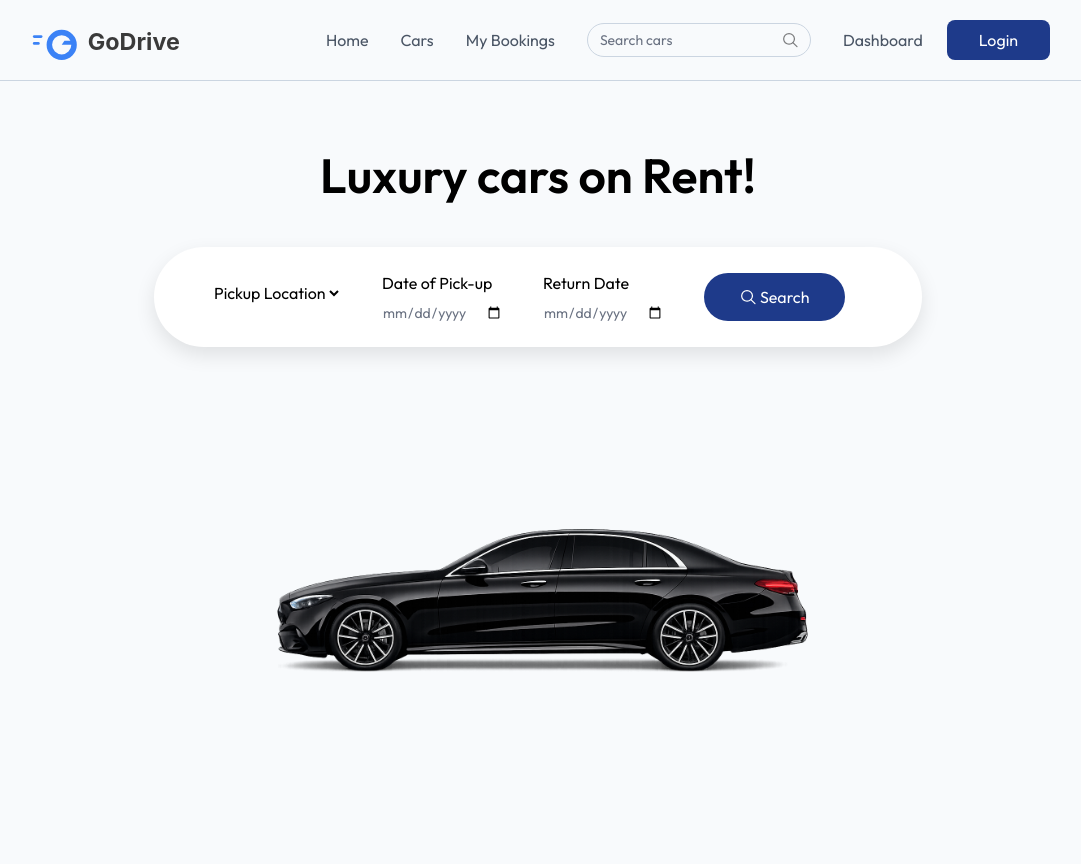
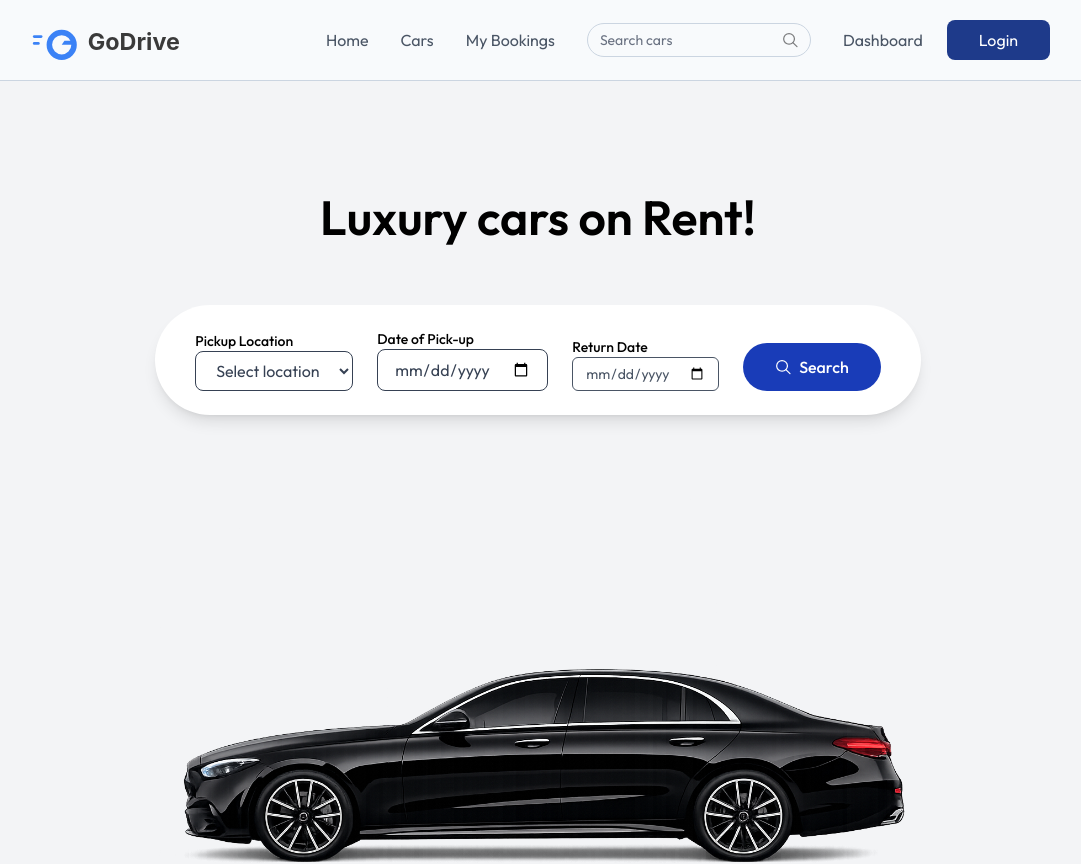
Before and after one commit to athmika2904/CarRental-Website, a React (Vite) app in the folder clientpage/: page / in a window 1280 px wide. Shown: the top 864 px of the page, without its empty margins (102-1183 px from the left). Built offline with nearby package versions, Linux system fonts and the light colour scheme.

Commit message:
changed css of hero page

```diff
--- a/clientpage/src/assets/assets.js
+++ b/clientpage/src/assets/assets.js
@@ -139,7 +139,7 @@ export const dummyCarData = [
         "pricePerDay": 11000,
         "location": "Delhi",
         "description": "The Honda Civic is a reliable compact sedan known for efficiency and comfort.",
-        "isAvaliable": true,
+        "isAvailable": true,
         "createdAt": "2025-05-11T09:20:57.993Z",
     },
     {
@@ -156,7 +156,7 @@ export const dummyCarData = [
         "pricePerDay": 6500,
         "location": "Bengaluru",
         "description": "The Toyota Fortuner is a powerful SUV popular for long drives, off-road capability, and premium comfort.",
-        "isAvaliable": true,
+        "isAvailable": true,
         "createdAt": "2025-06-14T09:20:30.215Z",
     },
     {
@@ -173,7 +173,7 @@ export const dummyCarData = [
         "pricePerDay": 3200,
         "location": "Mumbai",
         "description": "The Hyundai Creta is a stylish compact SUV offering great mileage, comfort, and modern features.",
-        "isAvaliable": true,
+        "isAvailable": true,
         "createdAt": "2025-07-05T11:05:15.215Z",
     }
 ];
--- /dev/null
+++ b/clientpage/src/components/Banner.jsx
@@ -0,0 +1,13 @@
+import React from 'react'
+
+const Banner = () => {
+  return (
+    <div className='flex flex-col md:flex-row md:items-start items-center justify-between
+    px-8 md:pl-14 pt-10 bg-linear-to-r from-[#0558FE] to-[#A9CFFF] max-w-6xl mx-3
+    md:mx-auto rounded-2xl overflow-hidden'>
+
+    </div>
+  )
+}
+
+export default Banner
--- a/clientpage/src/components/Carcard.jsx
+++ b/clientpage/src/components/Carcard.jsx
@@ -1,11 +1,11 @@
 import React from 'react'
 import { assets } from '../assets/assets';
-
+import { useNavigate } from 'react-router-dom'
 const Carcard = ({car}) => {
-    const currency=import.meta.env.VITE_CURRENCY;
+    const navigate=useNavigate();
   return (
-    <div className='group rounded-xl overflow-hidden shadow-lg hover:-translate-y-1
-    transition-all duration-500 cursor-pointer'>
+    <div onClick={()=>{navigate(`/car-details/${car._id}`); scrollTo(0,0)}} className='group rounded-xl overflow-hidden shadow-lg hover:-translate-y-1
+    transition-all duration-500 cursor-pointer' >
     <div className='relative h-48 overflow-hidden'>
         <img src={car.image} alt="carImage"
         className='w-full h-full object-cover transition-transform duration-500 group-hover:scale-105' />
--- a/clientpage/src/components/Features.jsx
+++ b/clientpage/src/components/Features.jsx
@@ -15,7 +15,7 @@ const Features = () => {
       <div className='grid grid-cols-1 sm:grid-cols-2 lg:grid-cols-3 gap-8 mt-18'>
         {
           dummyCarData.slice(0,6).map((car)=>(
-            <div key={car.id}>
+            <div key={car._id}>
               <Carcard car={car}/>
             </div>
           ))
--- a/clientpage/src/components/Hero.jsx
+++ b/clientpage/src/components/Hero.jsx
@@ -4,35 +4,69 @@ import { useState } from 'react';
 const Hero = () => {
     const [pickupLocation,setPickupLocation]=useState(" ");
   return (
-    <div className='h-screen flex flex-col items-center justify-center gap-12 bg-light text-center'>
-      <h1 className='text-4xl md:text-5xl font-semibold'>Luxury cars on Rent!</h1>
-      <form className='flex flex-col md:flex-row items-start md:items-center justify-between
-      p-6 rounded-lg md:rounded-full w-full max-w-md md:max-w-3xl
-      bg-white shadow-[0px_8px_20px_rgba(0,0,0,0.1)]'>
-        <div className='flex flex-col md:flex-row items-start md:items-center gap-10 md:ml-8'>
-            <div className='flex flex-col items-start gap-2'>
-                <select required value={pickupLocation} onChange={(e)=>setPickupLocation(e.target.value)}>
-                    <option value="">Pickup Location</option>
-                    {cityList.map((city)=><option key={city} value={city}>{city}</option>)}
-                </select>
-                <p className='px-1 text-sm text-gray-500'>{pickupLocation ? pickupLocation:'Please select the location'}</p>
-            </div>
-            <div className='flex flex-col items-start gap-2'>
-                <label htmlFor="pickup-date">Date of Pick-up</label>
-                <input type='date' id="pickup-date" min={new Date().toISOString().split('T')[0]
-                } className="text-sm text-gray-500" required/>
-            </div>
-            <div className='flex flex-col items-start gap-2'>
-                <label htmlFor="return-date">Return Date</label>
-                <input type='date' id="return-date" className="text-sm text-gray-500" required/>
-            </div>
-            <button className='flex items-center justify-center gap-1 px-9 py-3
-            max-sm:mt-4 bg-primary hover:bg-primary-dull text-white rounded-full cursor-pointer'>
-              <img src={assets.search_icon} alt="search" className='brightness-300'/>Search</button>
-        </div>
-      </form>
-      <img src={assets.main_car} alt="car" className='max-h-104' />
+    <div className="flex flex-col items-center pt-28 pb-10 gap-8 bg-gray-100 text-center">
+
+  <h1 className="text-4xl md:text-5xl font-semibold">
+    Luxury cars on Rent!
+  </h1>
+
+ <form
+  className="flex flex-col md:flex-row items-center md:items-end
+  gap-4 md:gap-6
+  px-6 md:px-10 py-6
+  bg-white rounded-2xl md:rounded-full
+  shadow-lg mt-8">
+
+    {/* Pickup Location */}
+    <div className="flex flex-col items-start">
+      <label className="text-sm font-medium">Pickup Location</label>
+      <select
+        required
+        value={pickupLocation}
+        onChange={(e)=>setPickupLocation(e.target.value)}
+        className="border rounded-lg px-4 py-2 text-base text-gray-700 w-full md:w-auto"
+
+      >
+        <option value="">Select location</option>
+        {cityList.map((city)=>(
+          <option key={city} value={city}>{city}</option>
+        ))}
+      </select>
     </div>
+
+    {/* Pickup Date */}
+    <div className="flex flex-col items-start">
+      <label className="text-sm font-medium">Date of Pick-up</label>
+      <input
+        type="date"
+        min={new Date().toISOString().split("T")[0]}
+        className="border rounded-lg px-4 py-2 text-base text-gray-700 w-full md:w-auto"
+        required
+      />
+    </div>
+
+    {/* Return Date */}
+    <div className="flex flex-col items-start">
+      <label className="text-sm font-medium">Return Date</label>
+      <input
+        type="date"
+        className="border rounded-md px-3 py-1.5 text-sm text-gray-600"
+        required
+      />
+    </div>
+
+    <button
+  className="flex items-center justify-center gap-2
+  px-8 py-3 bg-blue-800 hover:bg-blue-900
+  text-white text-base font-medium rounded-full
+  w-full md:w-auto">
+      <img src={assets.search_icon} className="w-4 brightness-0 invert"/>
+      Search
+    </button>
+
+  </form>
+  <img src={assets.main_car} alt="maincar" className="w-full max-w-4xl mt-10 mb-10 px-6 object-contain"/>
+</div>
   )
 }
 
```
